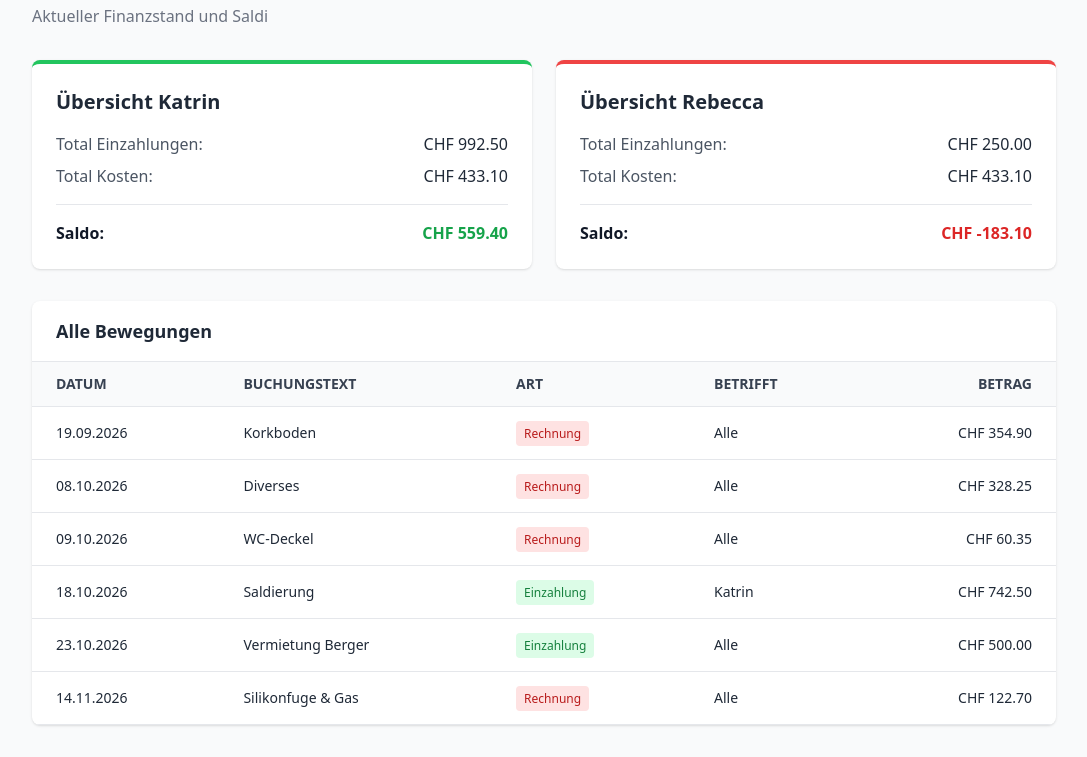
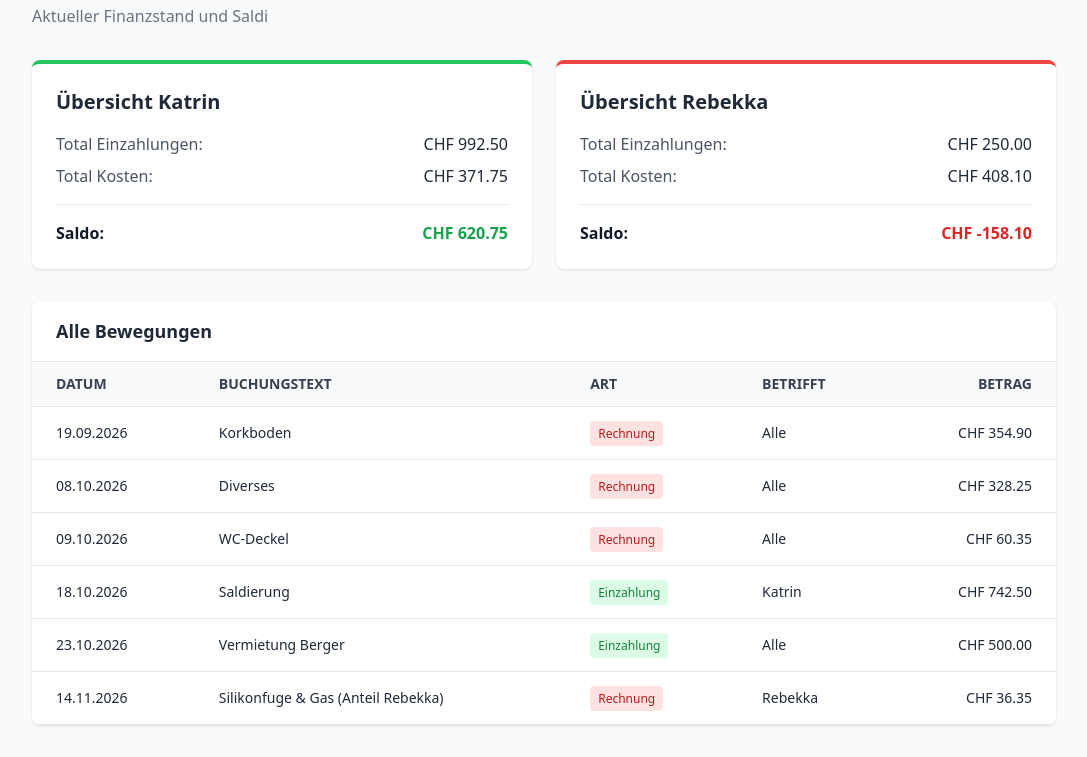
Before and after one commit to Szacsvay/Tessin, a plain HTML site: page index.html in a window 1280 px wide. Shown: the part 72-829 px from the top of the page, without its empty margins (96-1183 px from the left). Drawn offline with nearby package versions, Linux system fonts and the light colour scheme.

Commit message:
Update index.html

```diff
--- a/index.html
+++ b/index.html
@@ -26,28 +26,28 @@
                 </div>
                 <div class="flex justify-between mb-2">
                     <span class="text-gray-600">Total Kosten:</span>
-                    <span class="font-medium">CHF 433.10</span>
+                    <span class="font-medium">CHF 371.75</span>
                 </div>
                 <div class="flex justify-between mt-4 pt-4 border-t">
                     <span class="text-gray-900 font-bold">Saldo:</span>
-                    <span class="font-bold text-green-600">CHF 559.40</span>
+                    <span class="font-bold text-green-600">CHF 620.75</span>
                 </div>
             </div>
 
-            <!-- Rebecca -->
+            <!-- Rebekka -->
             <div class="bg-white rounded-lg shadow p-6 border-t-4 border-red-500">
-                <h2 class="text-xl font-semibold mb-4">Übersicht Rebecca</h2>
+                <h2 class="text-xl font-semibold mb-4">Übersicht Rebekka</h2>
                 <div class="flex justify-between mb-2">
                     <span class="text-gray-600">Total Einzahlungen:</span>
                     <span class="font-medium">CHF 250.00</span>
                 </div>
                 <div class="flex justify-between mb-2">
                     <span class="text-gray-600">Total Kosten:</span>
-                    <span class="font-medium">CHF 433.10</span>
+                    <span class="font-medium">CHF 408.10</span>
                 </div>
                 <div class="flex justify-between mt-4 pt-4 border-t">
                     <span class="text-gray-900 font-bold">Saldo:</span>
-                    <span class="font-bold text-red-600">CHF -183.10</span>
+                    <span class="font-bold text-red-600">CHF -158.10</span>
                 </div>
             </div>
         </div>
@@ -106,10 +106,10 @@
                         </tr>
                         <tr class="hover:bg-gray-50">
                             <td class="px-6 py-4 border-b">14.11.2026</td>
-                            <td class="px-6 py-4 border-b">Silikonfuge & Gas</td>
+                            <td class="px-6 py-4 border-b">Silikonfuge & Gas (Anteil Rebekka)</td>
                             <td class="px-6 py-4 border-b"><span class="px-2 py-1 bg-red-100 text-red-700 rounded text-xs">Rechnung</span></td>
-                            <td class="px-6 py-4 border-b">Alle</td>
-                            <td class="px-6 py-4 border-b text-right font-medium">CHF 122.70</td>
+                            <td class="px-6 py-4 border-b">Rebekka</td>
+                            <td class="px-6 py-4 border-b text-right font-medium">CHF 36.35</td>
                         </tr>
                     </tbody>
                 </table>
```
